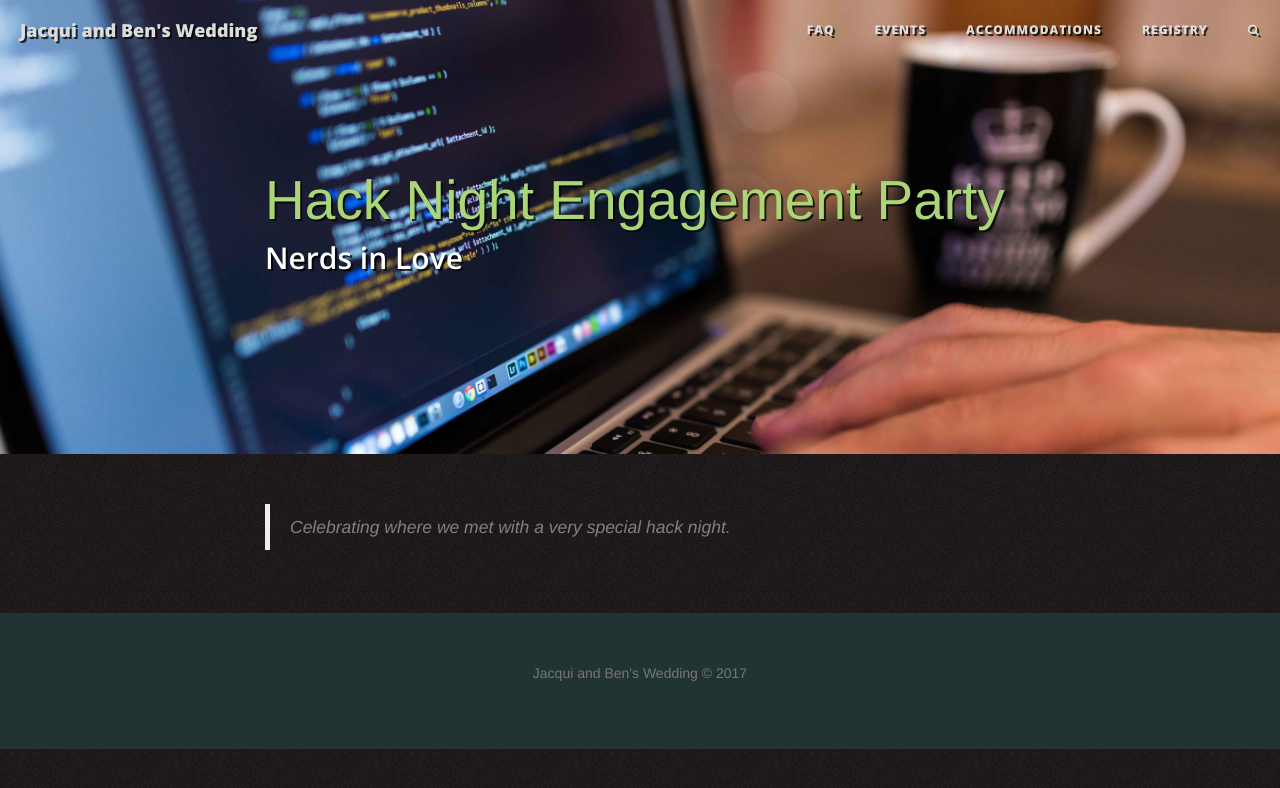
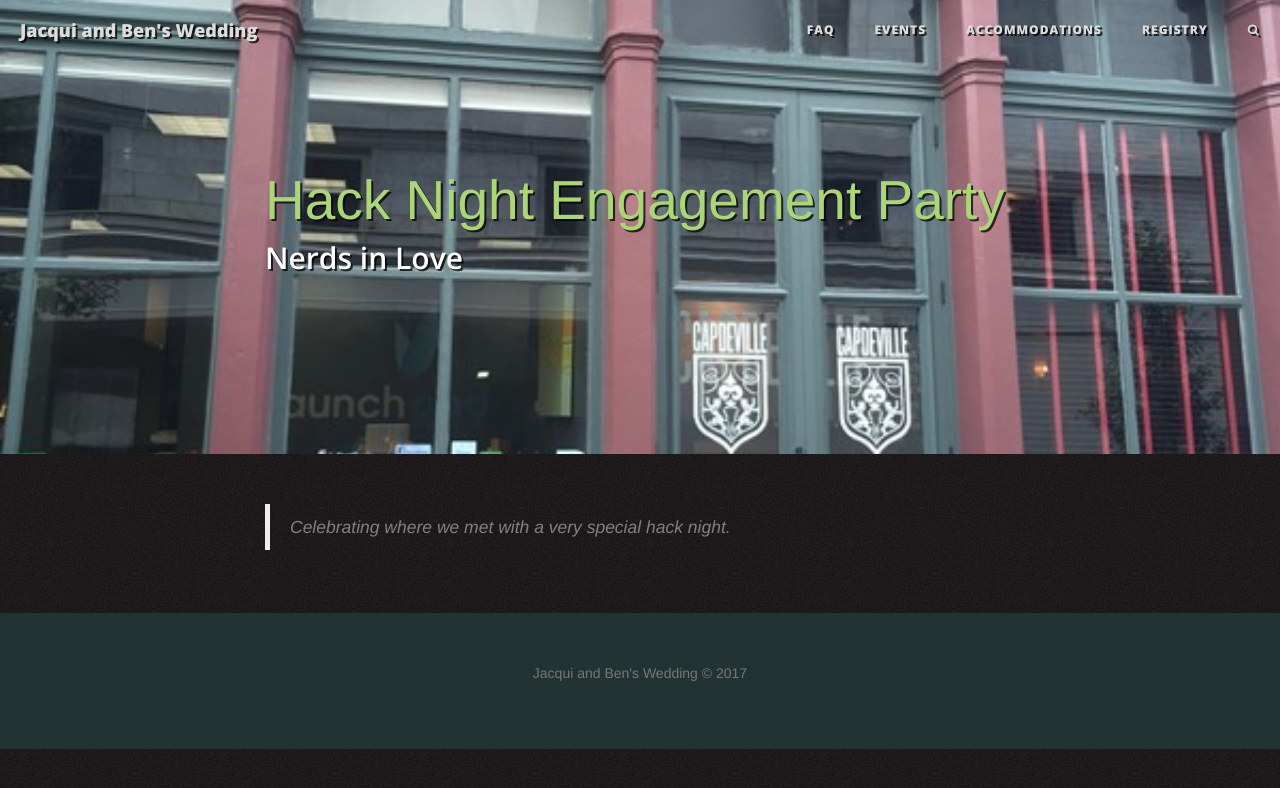
Before and after one commit to SpaceOtterInSpace/spaceotterandbhuga, a Jekyll site: the page built from _posts/2017-03-28-hack-night-engagement-party.md, in a window 1280 px wide. Shown: the top 788 px of the page. Built offline with Jekyll 4.4.1, drawn with Linux system fonts in a browser that asks for light colours; nearby versions of some CDN libraries.

Commit message:
Update engagement party background picture.

```diff
--- a/_posts/2017-03-28-hack-night-engagement-party.md
+++ b/_posts/2017-03-28-hack-night-engagement-party.md
@@ -4,8 +4,8 @@
 subtitle: "Nerds in Love"
 date:       2017-03-28 12:00:00
 author:     "spaceotter"
-header-img: "assets/owner/blog/header/post-bg-02.jpg"
-thumbnail: /assets/owner/blog/thumbs/thumb02.png
+header-img: "assets/events/capdeville.jpg"
+thumbnail: /assets/events/capdeville.jpg
 tags: [tag-name-one, tag-name-two]
 category: [cat01]
 comments: false
```
Also changed, not shown: assets/events/capdeville.jpg (added).
